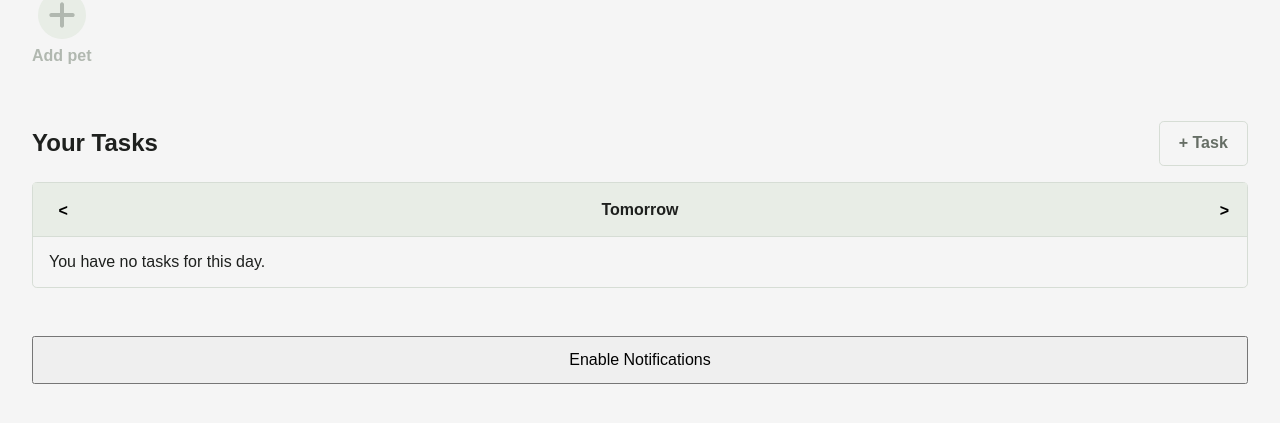
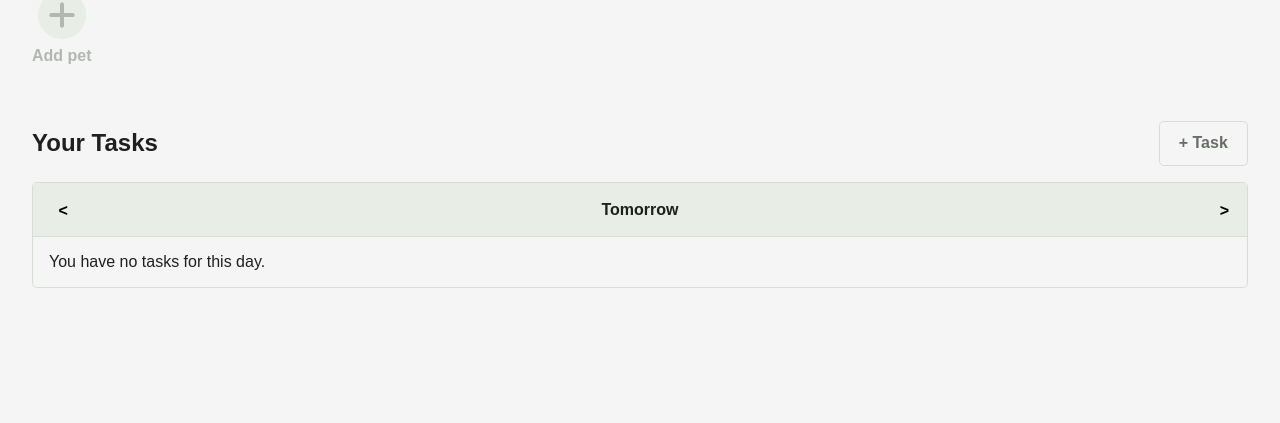
Before and after one commit to andreascharalambides/TimosPetManagementApp, a Django app: page / in a window 1280 px wide. Shown: the part 236-659 px from the top of the page. Run offline with Django 5.2, Linux system fonts and the light colour scheme; the visitor is signed in with stand-in values (Sample User, id 1); data that the repository does not hold is empty; parts of the project's set-up code (start-up, migrations or seed data) failed here and were passed over.

Commit message:
Small Changes

```diff
--- a/pets/forms.py
+++ b/pets/forms.py
@@ -79,6 +79,7 @@ class TaskForm(forms.ModelForm):
 
         self.fields['end_date'].required = False
         self.fields['data'].required = False
+        self.fields['category'].required = False
 
         self.fields['category'].empty_label = None
 
--- a/templates/home.html
+++ b/templates/home.html
@@ -35,8 +35,6 @@
                 </li>
             </ul>
         </div>
-        <button id="enable-notifications">Enable Notifications</button>
-
     </div>
     <script>
         const addIconUrl = "{% static 'assets/icons/add.svg' %}";
```
